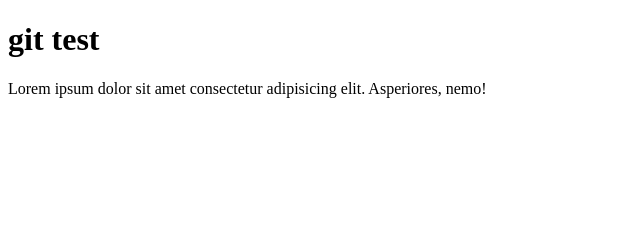
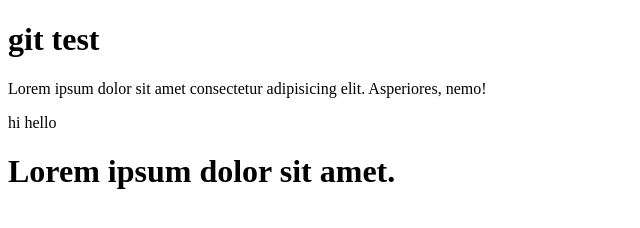
Before and after one commit to prem556/demo, a plain HTML site: page index.html in a window 1280 px wide. Shown: the whole page, without its empty margins (0-640 px from the left). Drawn offline with Linux system fonts and the light colour scheme.

Commit message:
add some content

```diff
--- a/index.html
+++ b/index.html
@@ -8,5 +8,7 @@
 <body>
     <h1>git  test</h1>
     <p>Lorem ipsum dolor sit amet consectetur adipisicing elit. Asperiores, nemo!</p>
+    <p>hi hello</p>
+    <h1>Lorem ipsum dolor sit amet.</h1>
 </body>
 </html>
```
